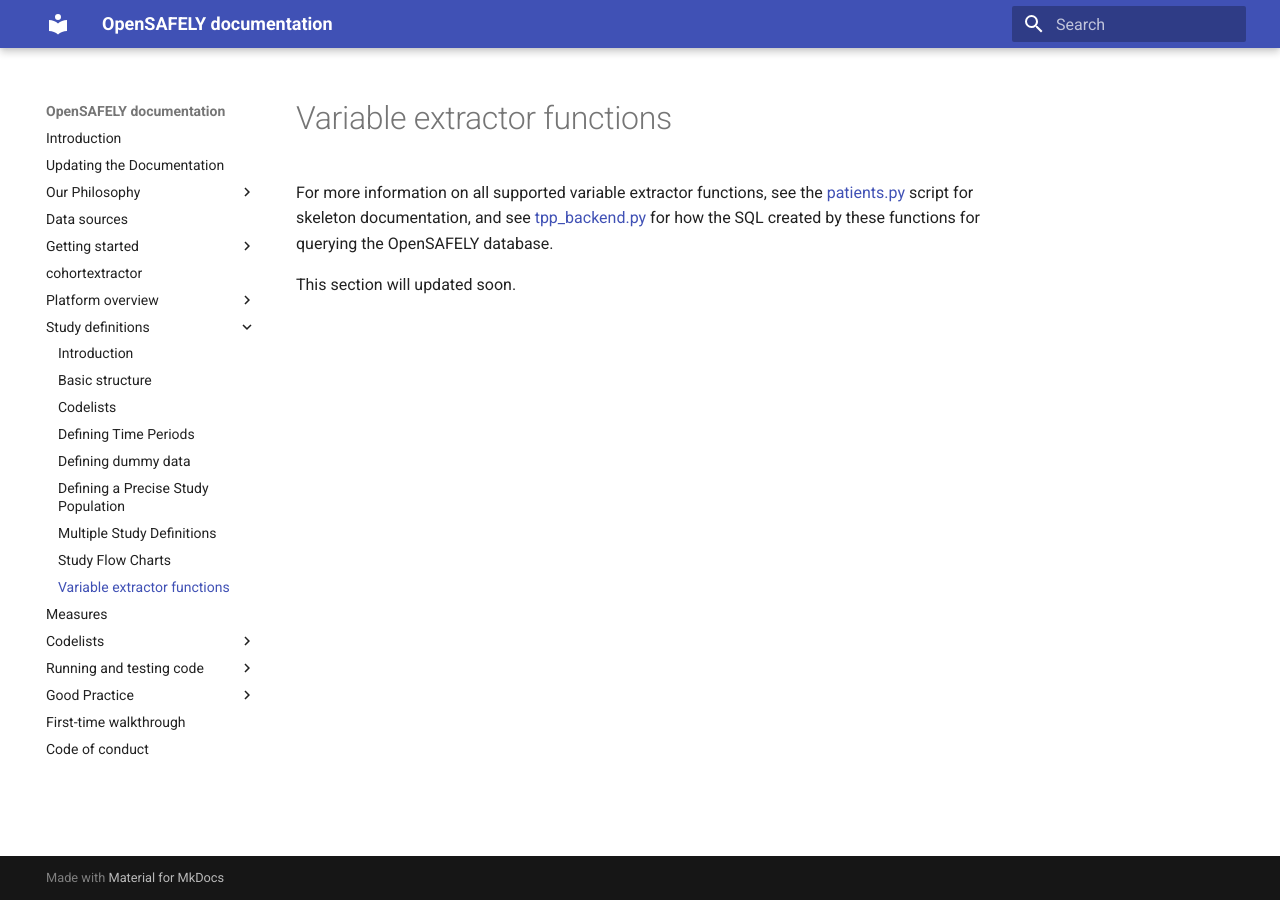
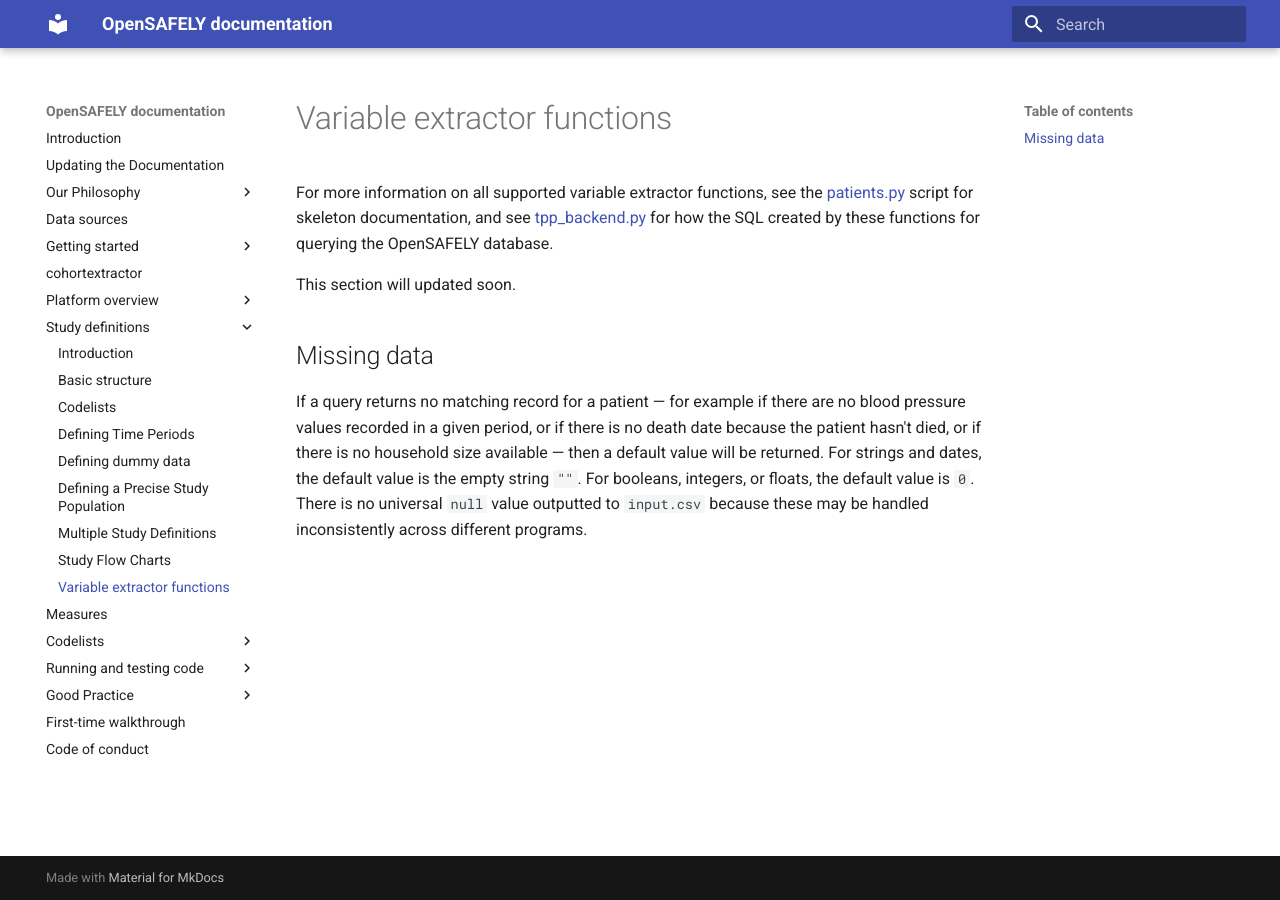
Before and after one commit to opensafely/documentation, an MkDocs documentation site: the page built from docs/study-def-extractor-functions.md, in a window 1280 px wide. Built offline with MkDocs 1.6.1 and Material for MkDocs 9.7.7, drawn with Linux system fonts in a browser that asks for light colours.

Commit message:
Update study-def-extractor-functions.md

```diff
--- a/docs/study-def-extractor-functions.md
+++ b/docs/study-def-extractor-functions.md
@@ -1,3 +1,10 @@
 For more information on all supported variable extractor functions, see the [patients.py](https://github.com/opensafely/cohort-extractor/blob/master/cohortextractor/patients.py) script for skeleton documentation, and see [tpp_backend.py](https://github.com/opensafely/cohort-extractor/blob/master/cohortextractor/tpp_backend.py) for how the SQL created by these functions for querying the OpenSAFELY database.
 
 This section will updated soon.
+
+## Missing data
+
+If a query returns no matching record for a patient &mdash; for example if there are no blood pressure values recorded in a given period, or if there is no death date because the patient hasn't died, or if there is no household size available &mdash; then a default value will be returned.
+For strings and dates, the default value is the empty string `""`.
+For booleans, integers, or floats, the default value is `0`.
+There is no universal `null` value outputted to `input.csv` because these may be handled inconsistently across different programs.
```
